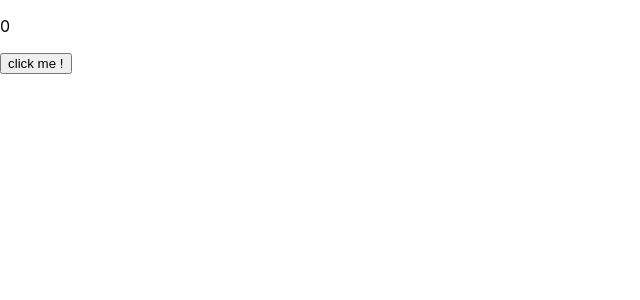
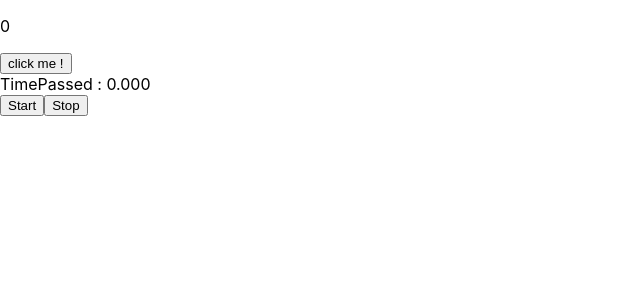
Before and after one commit to praniil/learning-react, a React (Create React App) app: page / in a window 1280 px wide. Shown: the top 300 px of the page, without its empty margins (0-640 px from the left). Built offline with nearby package versions, Linux system fonts and the light colour scheme.

Commit message:
feat: stopWatch

```diff
--- a/src/App.tsx
+++ b/src/App.tsx
@@ -12,6 +12,7 @@ import UseEffectWindow from './UseEffectWindow';
 import TicTacToe from './tictactoe';
 import PhotoGallery from './PhotoGallery';
 import UseRefrence from './UseMemo';
+import StopWatch from './StopWatch';
 
 
 function App() {
@@ -52,6 +53,7 @@ function App() {
       <TicTacToe/>
       <PhotoGallery /> */}
       <UseRefrence/>
+      <StopWatch/>
     </div>
 
 
--- /dev/null
+++ b/src/StopWatch.tsx
@@ -0,0 +1,41 @@
+import React, { useRef, useState } from 'react'
+
+const StopWatch = () => {
+    const [startTime, setStartTime] = useState<number | null>(null)
+    const [now, setNow] = useState<number | null>(null)
+    const intervalRef = useRef<NodeJS.Timeout | null>(null)
+
+    function handleStart () {
+        setStartTime(Date.now())
+        setNow(Date.now())
+        if(intervalRef.current){
+            clearInterval(intervalRef.current);
+        }
+        intervalRef.current = setInterval(()=> {
+            setNow(Date.now());
+        }, 10);     //new interval updates the now state every 10 milisecond
+
+    }
+
+    let timing = 0;
+    if (startTime != null && now != null) {
+        timing = (now - startTime) / 1000;
+    }
+
+    function handleStop () {
+        if(intervalRef.current){
+            clearInterval(intervalRef.current);
+        }
+
+    }
+  return (
+    <div>
+       <div>TimePassed : {timing.toFixed(3)}</div>
+      <button onClick={handleStart}>Start</button>
+      <button onClick={handleStop}>Stop</button>
+
+    </div>
+  )
+}
+
+export default StopWatch
```
